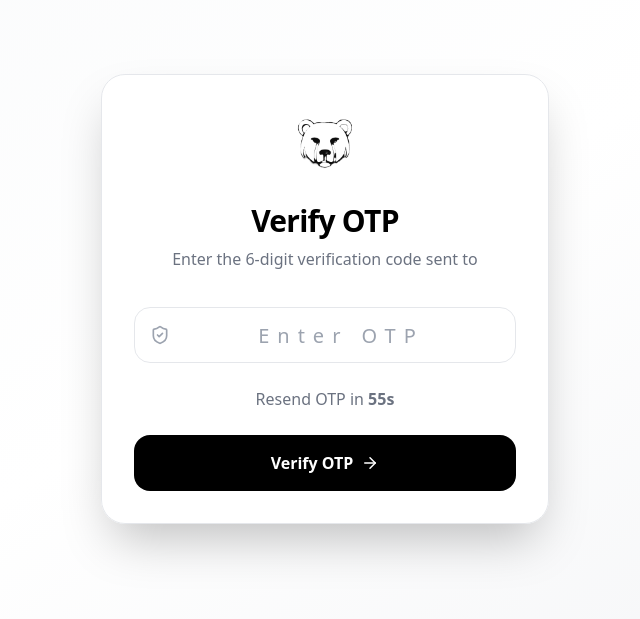
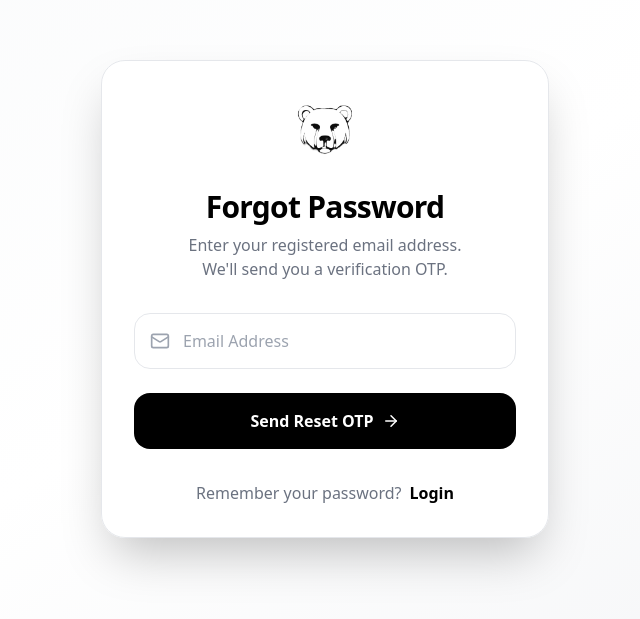
Before and after one commit to RajeshWebDev213/Browear-Frontend, a React (Vite) app: page / in a window 1280 px wide. Shown: the part 101-720 px from the top of the page, without its empty margins (315-955 px from the left). Built offline with nearby package versions, Linux system fonts and the light colour scheme.

Commit message:
forgot password created

```diff
--- a/src/App.jsx
+++ b/src/App.jsx
@@ -1,9 +1,9 @@
-import OTP from "./Pages/Auth/OTP";
+import ForgotPassword from "./Pages/Auth/ForgotPassword";
 
 function App() {
   return (
     <>
-      <OTP />
+      <ForgotPassword />
     </>
   );
 }
--- a/src/Pages/Auth/ForgotPassword.jsx
+++ b/src/Pages/Auth/ForgotPassword.jsx
@@ -0,0 +1,296 @@
+import React, { useState } from "react";
+import { Link, useNavigate } from "react-router-dom";
+
+// import api from "../../services/api";
+import brand from "../../assets/logo/browear-1.png"
+
+import {
+  Mail,
+  ArrowRight,
+} from "lucide-react";
+
+function ForgotPassword() {
+
+  const navigate = useNavigate();
+
+  const [email, setEmail] = useState("");
+
+  const [error, setError] = useState("");
+
+  const [loading, setLoading] =
+    useState(false);
+
+  const sendResetOTP = async (e) => {
+
+    e.preventDefault();
+
+    setError("");
+
+    if (!email) {
+
+      setError("Please enter your email.");
+
+      return;
+
+    }
+
+    try {
+
+      setLoading(true);
+
+      const response =
+        await api.post(
+          "/auth/forgot-password",
+          {
+            email,
+          }
+        );
+
+        const data = response.data;
+
+      navigate("/reset-password",{
+
+        state:{
+
+          email,
+
+          demoOtp:data.otp,
+
+        }
+
+      });
+
+    }
+
+    catch(err){
+
+      console.log(err);
+
+      setError(
+
+        err.response?.data?.message ||
+
+        "Failed to send OTP."
+
+      );
+
+    }
+
+    finally{
+
+      setLoading(false);
+
+    }
+
+  };
+  return (
+  <div className="min-h-screen bg-gradient-to-br from-gray-50 via-white to-gray-100 flex items-center justify-center px-6">
+
+    <div
+      className="
+      w-full
+      max-w-md
+      bg-white/90
+      backdrop-blur-xl
+      rounded-3xl
+      shadow-2xl
+      border
+      border-gray-200
+      p-8
+      "
+    >
+
+      {/* Logo */}
+
+      <div className="flex flex-col items-center">
+
+        <img
+          src={brand}
+          alt="Browear"
+          className="w-20 mb-4"
+        />
+
+        <h1 className="text-3xl font-bold tracking-tight">
+
+          Forgot Password
+
+        </h1>
+
+        <p className="text-gray-500 mt-2 text-center">
+
+          Enter your registered email address.
+
+        </p>
+
+        <p className="text-gray-500 text-center">
+
+          We'll send you a verification OTP.
+
+        </p>
+
+      </div>
+
+      {/* Error */}
+
+      {error && (
+
+        <div
+          className="
+          mt-6
+          rounded-xl
+          bg-red-50
+          border
+          border-red-200
+          p-3
+          text-red-600
+          text-sm
+          "
+        >
+
+          {error}
+
+        </div>
+
+      )}
+
+      {/* Form */}
+
+      <form
+        onSubmit={sendResetOTP}
+        className="mt-8 space-y-6"
+      >
+
+        <div className="relative">
+
+          <Mail
+            size={20}
+            className="
+            absolute
+            left-4
+            top-1/2
+            -translate-y-1/2
+            text-gray-400
+            "
+          />
+
+          <input
+
+            type="email"
+
+            value={email}
+
+            onChange={(e) =>
+              setEmail(e.target.value)
+            }
+
+            placeholder="Email Address"
+
+            className="
+            w-full
+            h-14
+            rounded-2xl
+            border
+            border-gray-200
+            pl-12
+            pr-4
+            outline-none
+            focus:border-black
+            transition
+            "
+
+          />
+
+        </div>
+
+        {/* Button */}
+
+        <button
+
+          type="submit"
+
+          disabled={loading}
+
+          className="
+          w-full
+          h-14
+          rounded-2xl
+          bg-black
+          text-white
+          font-semibold
+          flex
+          items-center
+          justify-center
+          gap-2
+          hover:bg-zinc-900
+          transition
+          disabled:opacity-60
+          "
+
+        >
+
+          {loading ? (
+
+            <div
+              className="
+              w-5
+              h-5
+              rounded-full
+              border-2
+              border-white
+              border-t-transparent
+              animate-spin
+              "
+            />
+
+          ) : (
+
+            <>
+
+              Send Reset OTP
+
+              <ArrowRight size={18} />
+
+            </>
+
+          )}
+
+        </button>
+
+      </form>
+
+      {/* Footer */}
+
+      <div className="mt-8 text-center">
+
+        <span className="text-gray-500">
+
+          Remember your password?
+
+        </span>
+
+        <Link
+
+          to="/login"
+
+          className="
+          ml-2
+          font-semibold
+          hover:underline
+          "
+
+        >
+
+          Login
+
+        </Link>
+
+      </div>
+
+    </div>
+
+  </div>
+);
+
+}
+
+export default ForgotPassword;
```
